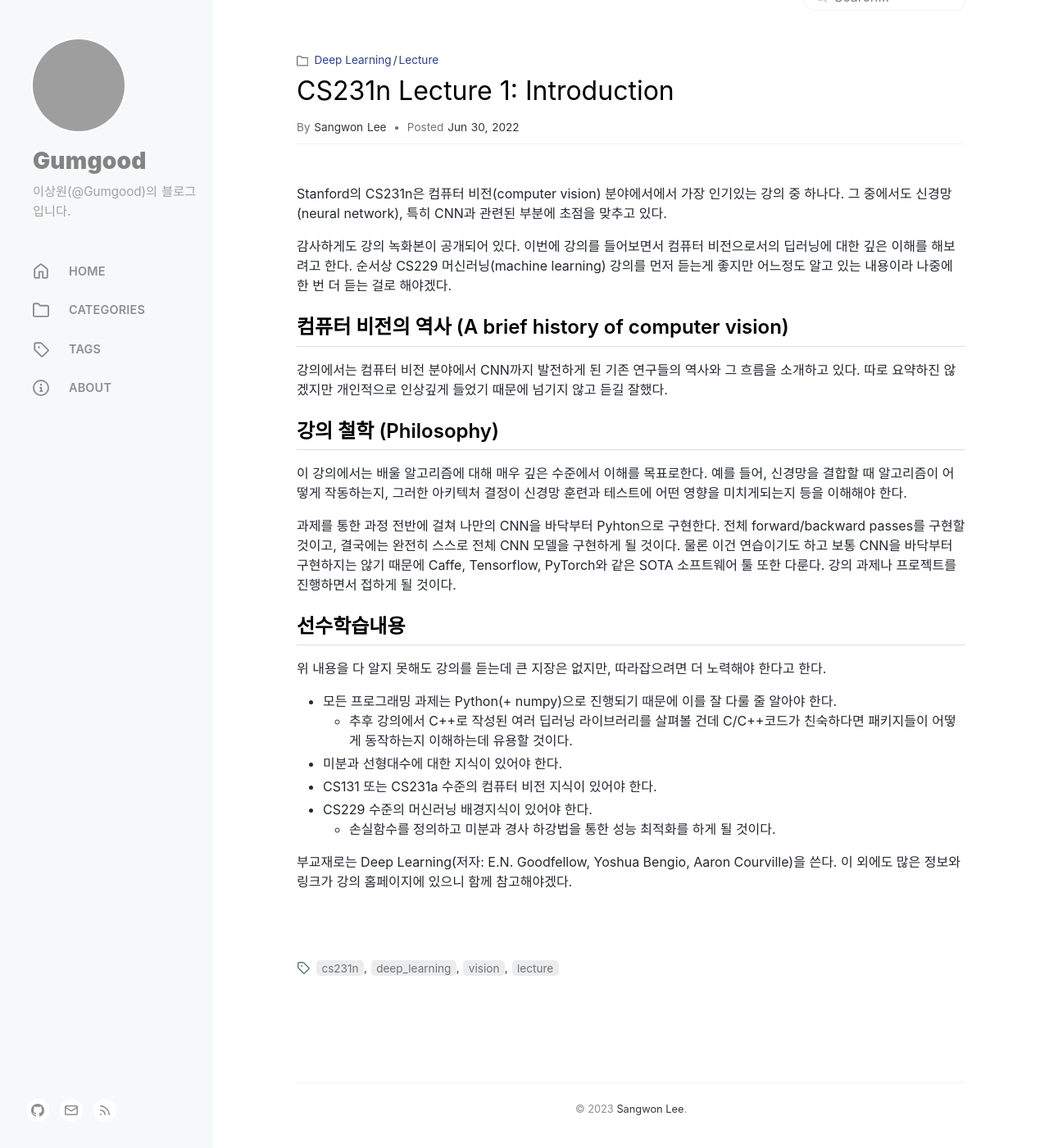
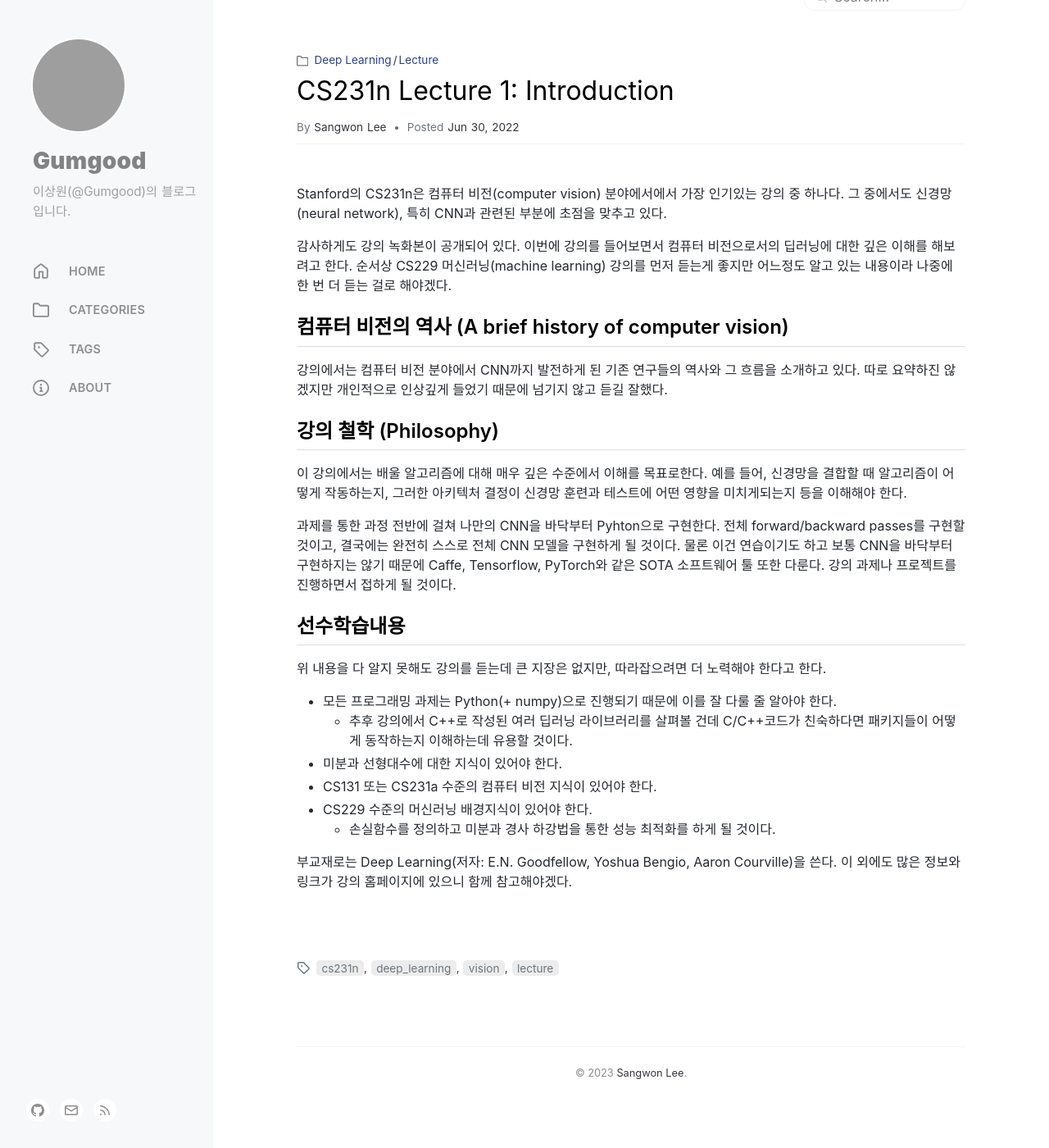
Before and after one commit to gumgood/gumgood.github.io, a Jekyll site: the page built from _posts/2022-06-30-cs231n-1.md, in a window 1280 px wide and 1400 px high, scrolled down 44 px. Shown: the whole window at 82% size. Built offline with Jekyll 4.4.1, drawn with Linux system fonts in a browser that asks for light colours; comment, search, counter and statistics services are not loaded; grey boxes are pictures that could not be loaded.

Commit message:
Design: comment area

```diff
--- a/_sass/layout/post/_post-tail.scss
+++ b/_sass/layout/post/_post-tail.scss
@@ -30,10 +30,6 @@
   }
 }
 
-.post-comment {
-  margin-bottom: 3rem;
-
-  .utterances {
-    max-width: 100%;
-  }
+.utterances {
+  max-width: 100%;
 }
```
